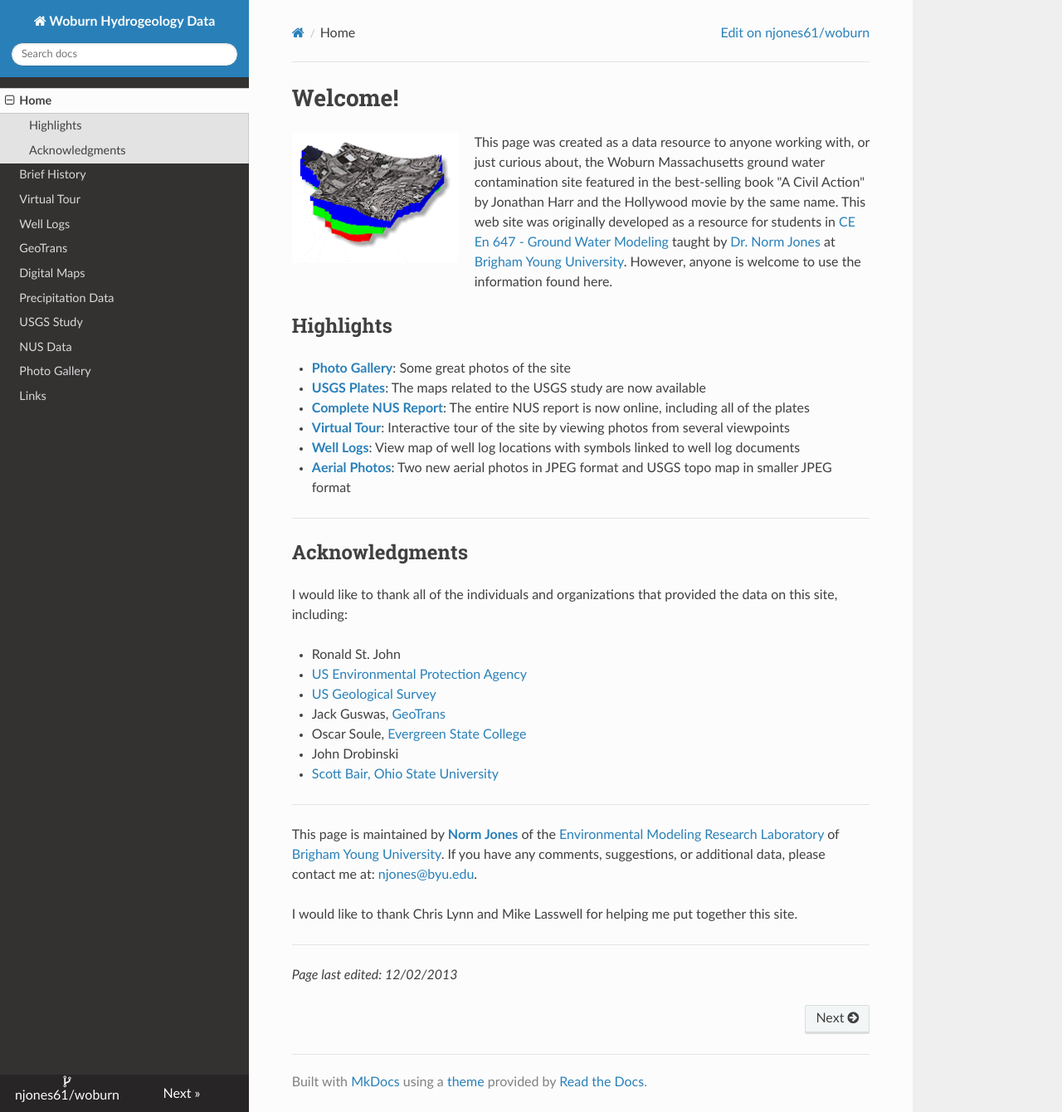
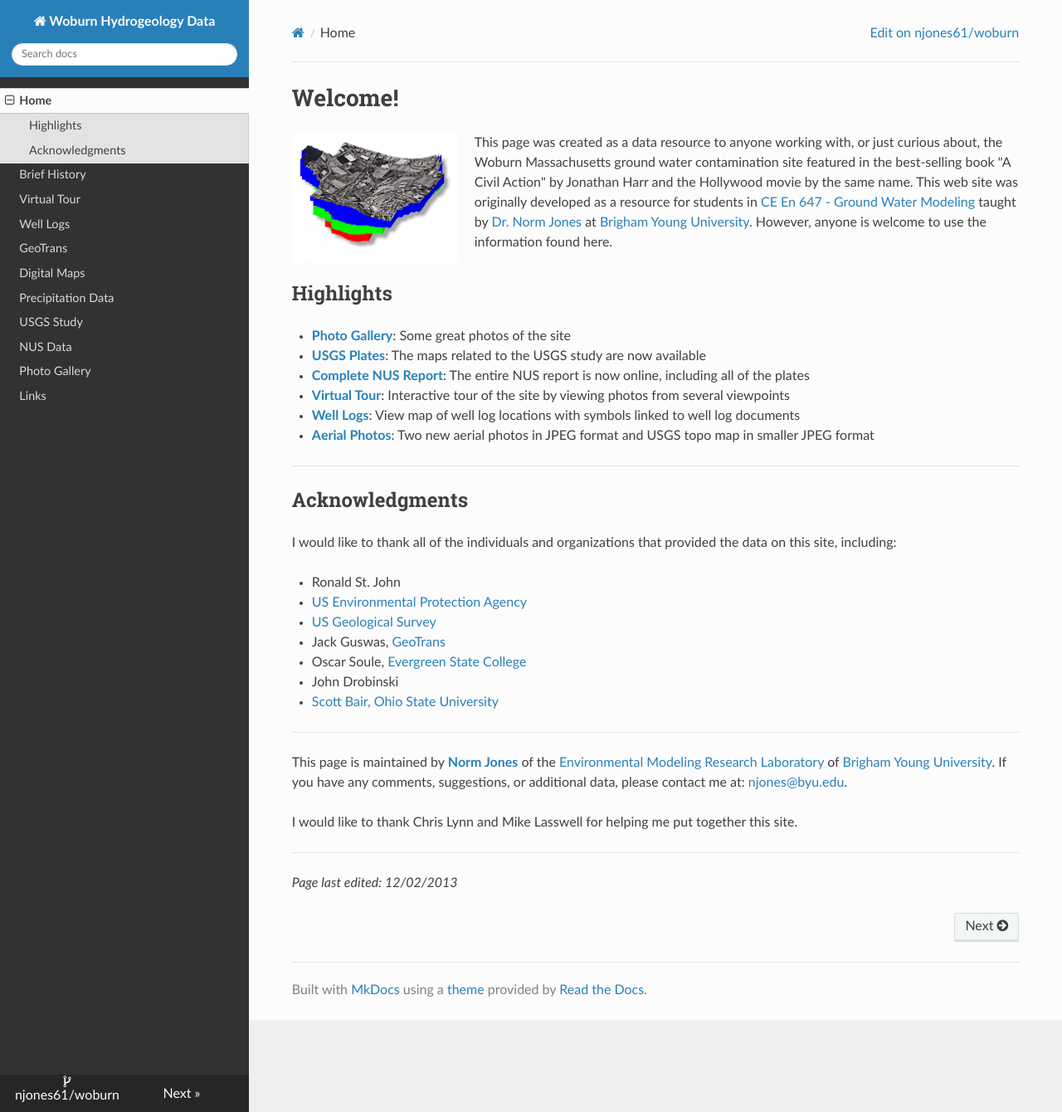
Before and after one commit to njones61/woburn, an MkDocs documentation site: the page built from docs/index.md, in a window 1280 px wide and 1340 px high. Shown: the whole window at 83% size. Built offline with MkDocs 1.6.1, drawn with Linux system fonts in a browser that asks for light colours; nearby versions of some CDN libraries.

Commit message:
adjusted display width

```diff
--- /dev/null
+++ b/docs/stylesheets/extra.css
@@ -0,0 +1,4 @@
+/* Make ReadTheDocs theme wider - same as vbaprimer repository */
+.wy-nav-content {
+    max-width: 1000px !important;
+}
--- a/mkdocs.yml
+++ b/mkdocs.yml
@@ -7,6 +7,9 @@ repo_name: njones61/woburn
 repo_url: https://github.com/njones61/woburn
 
 theme: readthedocs
+
+extra_css:
+  - stylesheets/extra.css
 
 nav:
   - Home: index.md
```
